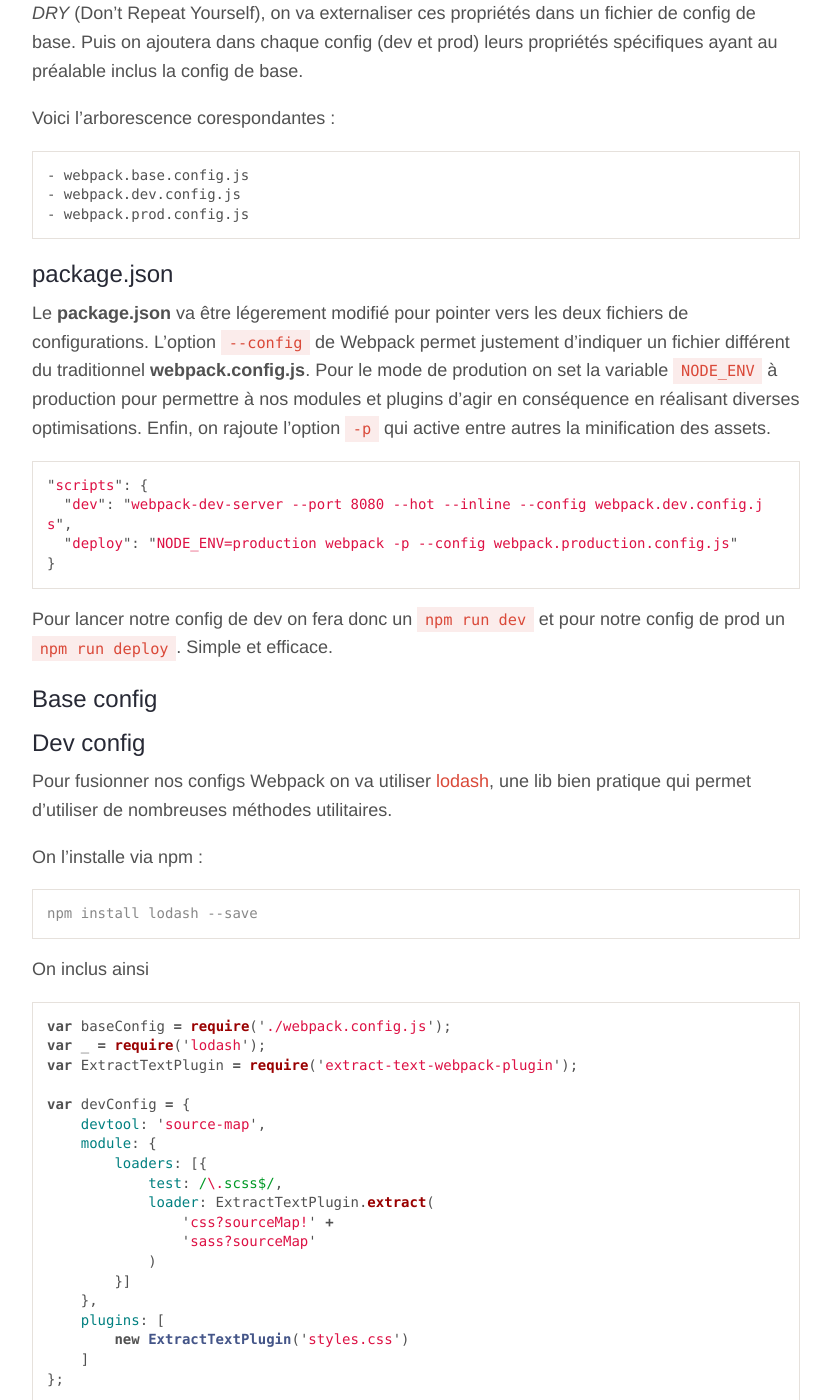
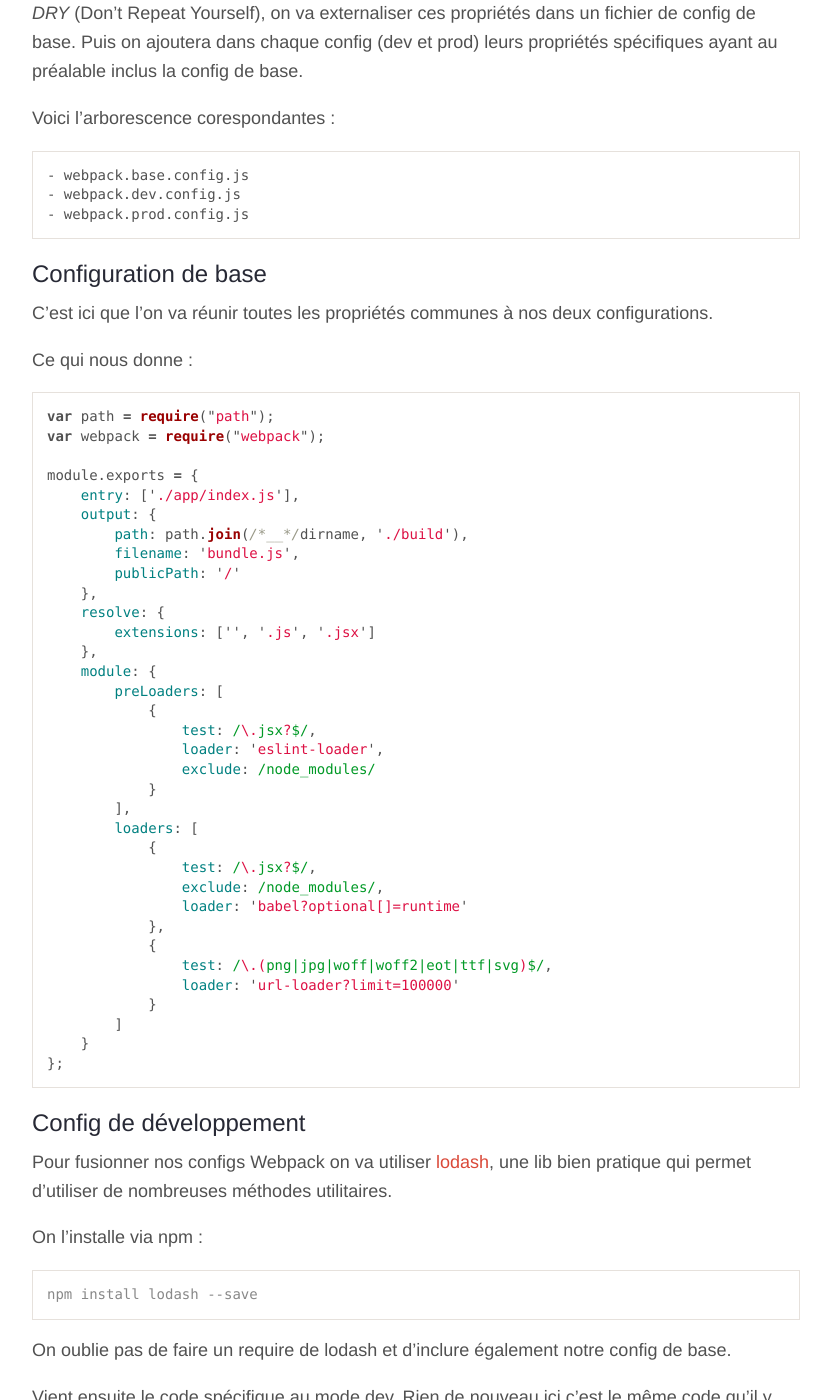
Before and after one commit to romaindso/romaindso.github.io, a Jekyll site: the page built from _posts/2015-09-10-webpack-pour-la-production.markdown, in a window 1280 px wide and 1400 px high, scrolled down 745 px. Shown: the whole window, without its empty margins (224-1055 px from the left). Built offline with Jekyll 4.4.1, drawn with Linux system fonts in a browser that asks for light colours; nearby versions of some CDN libraries; Markdown is read by kramdown in place of the engine named in the settings; some of the changed text lies outside the part shown.

Commit message:
Rename post

```diff
--- a/_posts/2015-09-10-webpack-for-production.markdown
+++ b/_posts/2015-09-10-webpack-pour-la-production.markdown
@@ -1,15 +1,15 @@
 ---
 layout: post
-title:  "Webpack for production"
+title:  "Webpack pour la production"
 date:   2015-09-10 21:35:01
-description: Mise en place d'une stack de développement efficace avec React / Webpack, en profitant de la syntaxe ES6 et d'un outil de qualité de code (ESLint).
+description:
 categories:
 - blog
-permalink: webpack-for-production
+permalink: webpack-pour-la-production
 ---
 Dans le [précédant article][precedant-article], on a vu comment mettre en place une stack de développement autour de React et Webpack. Parce que vous etes (surement) entrain de lancer le prochain Facebook, il va falloir créer la configuration adéquate pour packager l'appli en mode production. <br><br>Au programme : minification des assets, désactivation des sources-map et du débug et autres optimisations.
 
-## Merge Webpack config
+## Merge des configs Webpack
 Pour s'aider, on va repartir du tuto précédant et réutiliser le **webpack.config.js** disponible sur ce [gist][gist]. Ce dernier correspond à une configuration de développement. L'idée c'est de conserver ce fichier pour le mode développement et d'en créer un second pour le mode production.
 
 Bien sûr, ces deux configs vont partager un certain nombre de propriétés en commun. Pour être *DRY* (Don't Repeat Yourself), on va externaliser ces propriétés dans un fichier de config de base. Puis on ajoutera dans chaque config (dev et prod) leurs propriétés spécifiques ayant au préalable inclus la config de base.
@@ -20,22 +20,49 @@ Voici l'arborescence corespondantes :
     - webpack.dev.config.js
     - webpack.prod.config.js
 
-#### package.json
-Le **package.json** va être légerement modifié pour pointer vers les deux fichiers de configurations. L'option `--config` de Webpack permet justement d'indiquer un fichier différent du traditionnel **webpack.config.js**. Pour le mode de prodution on set la variable `NODE_ENV` à production pour permettre à nos modules et plugins d'agir en conséquence en réalisant diverses optimisations. Enfin, on rajoute l'option `-p` qui active entre autres la minification des assets.
+#### Configuration de base
+C'est ici que l'on va réunir toutes les propriétés communes à nos deux configurations.
+
+Ce qui nous donne :
 
 {% highlight javascript %}
-"scripts": {
-  "dev": "webpack-dev-server --port 8080 --hot --inline --config webpack.dev.config.js",
-  "deploy": "NODE_ENV=production webpack -p --config webpack.production.config.js"
-}
+var path = require("path");
+var webpack = require("webpack");
+
+module.exports = {
+    entry: ['./app/index.js'],
+    output: {
+        path: path.join(/*__*/dirname, './build'),
+        filename: 'bundle.js',
+        publicPath: '/'
+    },
+    resolve: {
+        extensions: ['', '.js', '.jsx']
+    },
+    module: {
+        preLoaders: [
+            {
+                test: /\.jsx?$/,
+                loader: 'eslint-loader',
+                exclude: /node_modules/
+            }
+        ],
+        loaders: [
+            {
+                test: /\.jsx?$/,
+                exclude: /node_modules/,
+                loader: 'babel?optional[]=runtime'
+            },
+            {
+                test: /\.(png|jpg|woff|woff2|eot|ttf|svg)$/,
+                loader: 'url-loader?limit=100000'
+            }
+        ]
+    }
+};
 {% endhighlight %}
 
-Pour lancer notre config de dev on fera donc un `npm run dev` et pour notre config de prod un `npm run deploy`. Simple et efficace.
-
-#### Base config
-
-
-#### Dev config
+#### Config de développement
 Pour fusionner nos configs Webpack on va utiliser [lodash][lodash], une lib bien pratique qui permet d'utiliser de nombreuses méthodes utilitaires.
 
 On l'installe via npm :
@@ -43,7 +70,9 @@ On l'installe via npm :
 npm install lodash --save
 {% endhighlight %}
 
-On inclus ainsi
+On oublie pas de faire un require de lodash et d'inclure également notre config de base.
+
+Vient ensuite le code spécifique au mode dev. Rien de nouveau ici c'est le même code qu'il y avait dans le gist de départ mais déplacé dans le fichier adéquat. Ensuite, on utilise la méthode `merge` de lodash pour fusionner cette config avec celle de base. On passe à cette méthode une fonction pour préciser que les valeurs des propriétés de type array devront être concaténées (plutôt que remplacées). Enfin on exporte notre config.
 
 {% highlight javascript %}
 var baseConfig = require('./webpack.config.js');
@@ -76,9 +105,19 @@ var devConfig = _.merge(baseConfig, devConfig, function(a, b) {
 module.exports = devConfig;
 {% endhighlight %}
 
+#### Configuration de production
 
-#### Prod config
+#### package.json
+Le **package.json** va être légerement modifié pour pointer vers les deux fichiers de configurations. L'option `--config` de Webpack permet justement d'indiquer un fichier différent du traditionnel **webpack.config.js**. Pour le mode de prodution on set la variable `NODE_ENV` à production pour permettre à nos modules et plugins d'agir en conséquence en réalisant diverses optimisations. Enfin, on rajoute l'option `-p` qui active entre autres la minification des assets.
 
+{% highlight javascript %}
+"scripts": {
+  "dev": "webpack-dev-server --port 8080 --hot --inline --config webpack.dev.config.js",
+  "deploy": "NODE_ENV=production webpack -p --config webpack.production.config.js"
+}
+{% endhighlight %}
+
+Pour lancer notre config de dev on fera donc un `npm run dev` et pour notre config de prod un `npm run deploy`. Simple et efficace.
 
 
 Tags: [Production, Wepack, React, ES6]
```
Also changed, not shown: other parts of _posts/2015-09-10-webpack-pour-la-production.markdown (+1 -1 lines).
